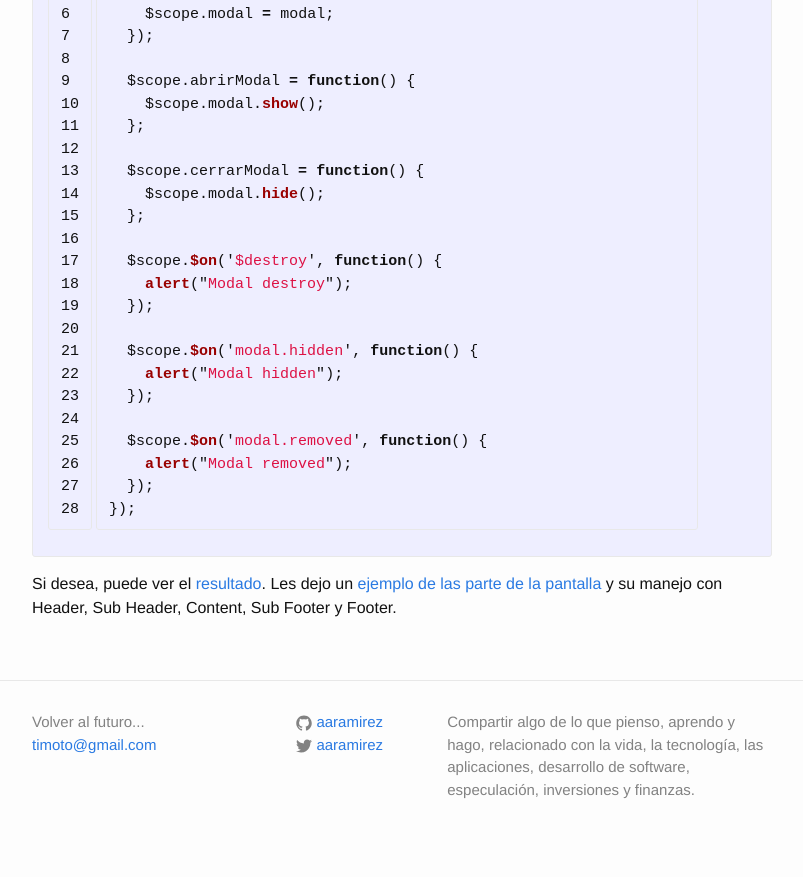
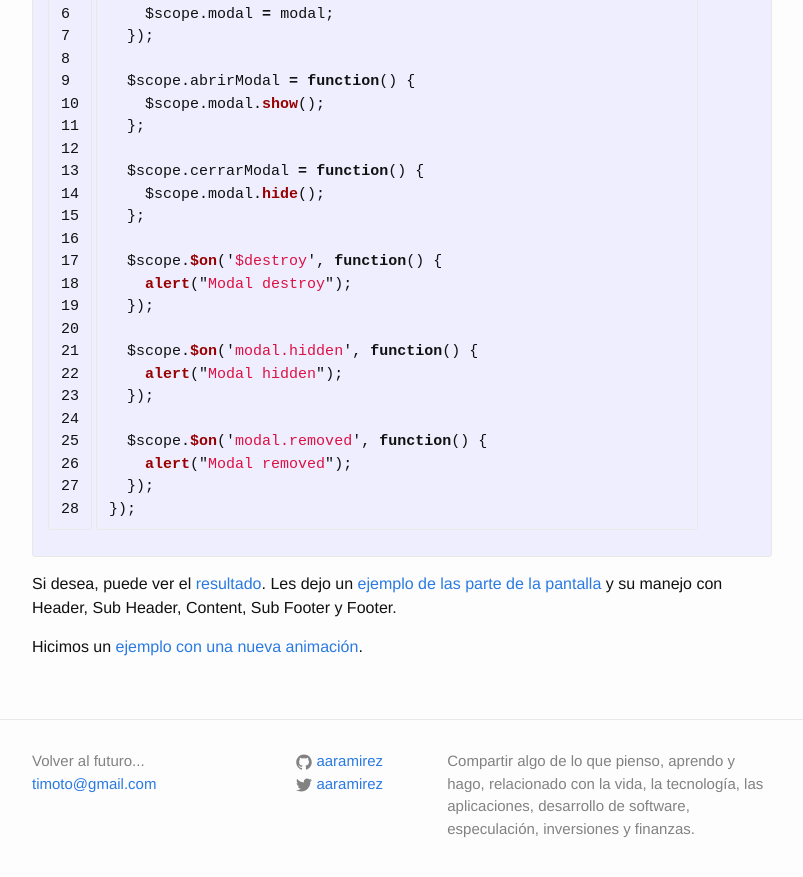
Before and after one commit to aaramirez/aaramirez.github.io, a Jekyll site: the page built from _posts/desarrollos/ionic/2015-11-1-modals.markdown, in a window 1280 px wide and 900 px high, scrolled down 2808 px. Shown: the top 877 px of the window, without its empty margins (238-1041 px from the left). Built offline with Jekyll 4.4.1, drawn with Linux system fonts in a browser that asks for light colours.

Commit message:
Ejemplo con nueva animación

```diff
--- a/_posts/desarrollos/ionic/2015-11-1-modals.markdown
+++ b/_posts/desarrollos/ionic/2015-11-1-modals.markdown
@@ -138,8 +138,11 @@ Su controlador debe quedar de la manera siguiente:
 
 Si desea, puede ver el [resultado][4]. Les dejo un [ejemplo de las parte de la pantalla][5] y su manejo con Header, Sub Header, Content, Sub Footer y Footer.
 
+Hicimos un [ejemplo con una nueva animación][6].
+
 [1]: http://ionicframework.com/ "ionic Framework"
 [2]: http://ionicframework.com/docs/api/service/$ionicModal/ "$ionicModal"
 [3]: http://play.ionic.io/app/39dce7f0ca8d "Inicio del tutorial"
 [4]: http://play.ionic.io/app/6b115ef276ce "Resultado del tutorial"
 [5]: http://play.ionic.io/app/df448c7e5e3f "Partes de la pantalla"
+[6]: http://play.ionic.io/app/e1907c22bbdc "Ejemplo con una nueva animación"
```
